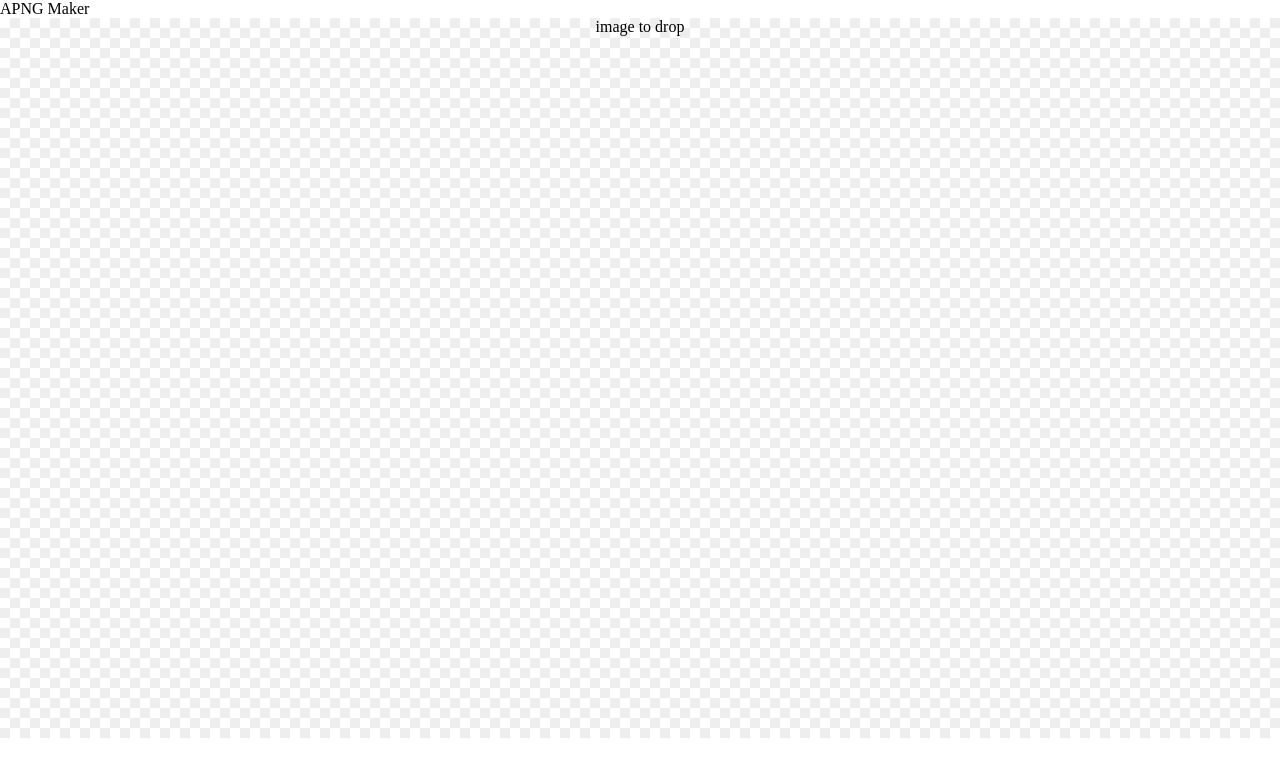
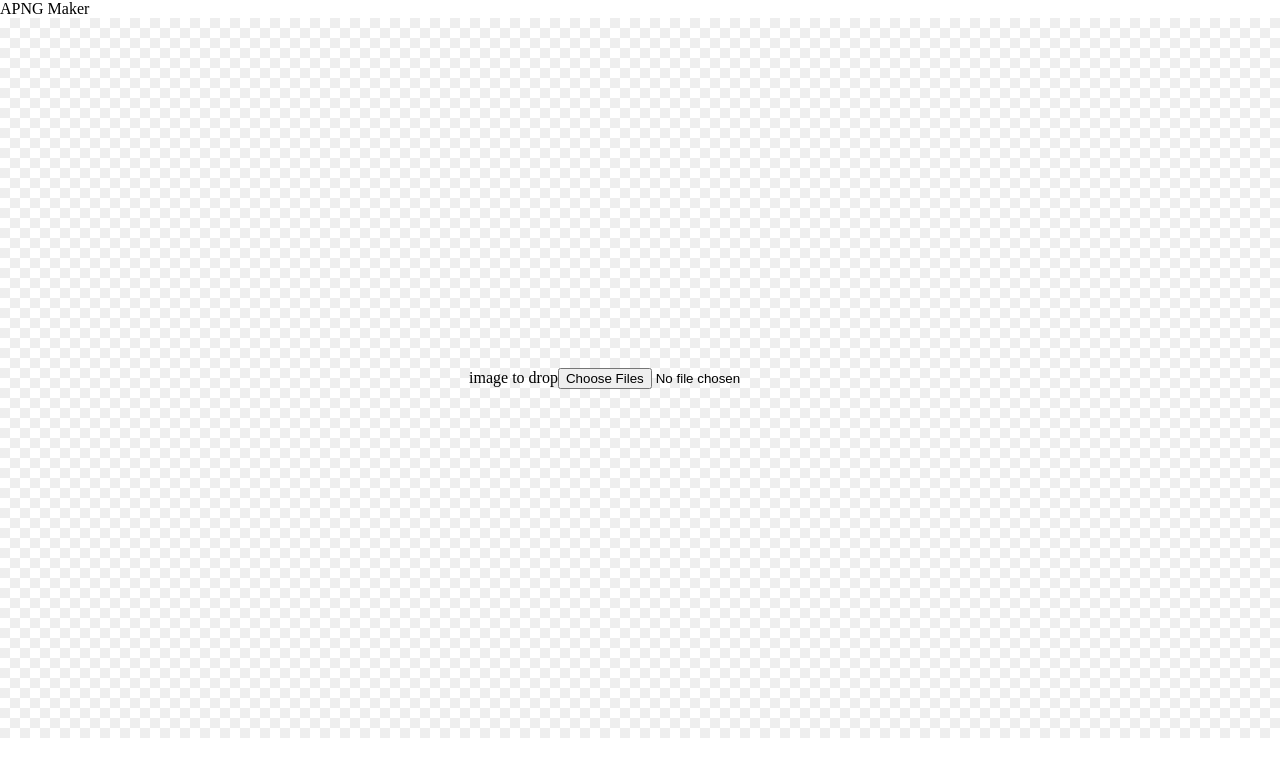
Before and after one commit to shiba328/apng-maker, a Vue app: page / in a window 1280 px wide. Shown: the top 776 px of the page. Built offline with nearby package versions, Linux system fonts and the light colour scheme; the HTML template or start-up script is replaced by a standard one.

Commit message:
ファイル場所変更

```diff
--- a/src/App.vue
+++ b/src/App.vue
@@ -1,6 +1,6 @@
 <script setup lang="ts">
-import { useDrop } from '@/assets/drop';
-import { onKeyArrow } from '@/assets/keyEvent';
+import { useDrop } from '@/composables/drop';
+import { onKeyArrow } from '@/composables/keyEvent';
 const { onDrop } = useDrop();
 import { useFilesStore } from '@/stores/Default';
 const { files } = useFilesStore();
@@ -11,7 +11,6 @@ import GHeader from '@/components/GHeader.vue';
 
 // keyのハンドラ
 const handleKeyArrow = (event: KeyboardEvent) => {
-  console.log(event.key);
   const directionMap: Record<string, 'prev' | 'next'> = {
     ArrowDown: 'next',
     ArrowLeft: 'prev',
@@ -44,6 +43,7 @@ const handleKeyArrow = (event: KeyboardEvent) => {
       />
       <DropArea
         v-if="files.length === 0"
+        @onChange="onDrop(e)"
       />
     </main>
   </div>
--- a/src/components/CanvasArea.vue
+++ b/src/components/CanvasArea.vue
@@ -3,7 +3,7 @@ import { useActiveStore, useFilesStore } from '@/stores/Default';
 const { files } = useFilesStore();
 
 const activeStore = useActiveStore();
-import useCanvas from '@/assets/canvas';
+import useCanvas from '@/composables/canvas';
 const { onClickThumbnail } = useCanvas();
 
 </script>
--- a/src/components/DropArea.vue
+++ b/src/components/DropArea.vue
@@ -3,7 +3,7 @@
 interface Props {
 }
 interface Emits {
-  (e: 'update', v: string): void;
+  (e: 'onChange', v: Event): void;
 }
 
 const props = defineProps<Props>();
@@ -12,7 +12,19 @@ const emits = defineEmits<Emits>();
 
 <template>
   <div class="droparea">
-    image to drop
+    <div>
+
+      image to drop
+    </div>
+    <div>
+      <input
+        id="select"
+        accept="image/*"
+        multiple
+        type="file"
+        @change="(e) => $emit('onChange', e)"
+      >
+    </div>
   </div>
 </template>
 
@@ -22,5 +34,7 @@ const emits = defineEmits<Emits>();
   justify-content: center;
   align-items: center;
   z-index: -1;
+  height: 100%;
+  width: 100%;
 }
 </style>
```
Also changed, not shown: src/composables/canvas.ts (renamed from src/assets/canvas.ts), src/composables/drop.ts (renamed from src/assets/drop.ts), src/composables/keyEvent.ts (renamed from src/assets/keyEvent.ts), src/composables/main.ts (renamed from src/assets/main.ts).
